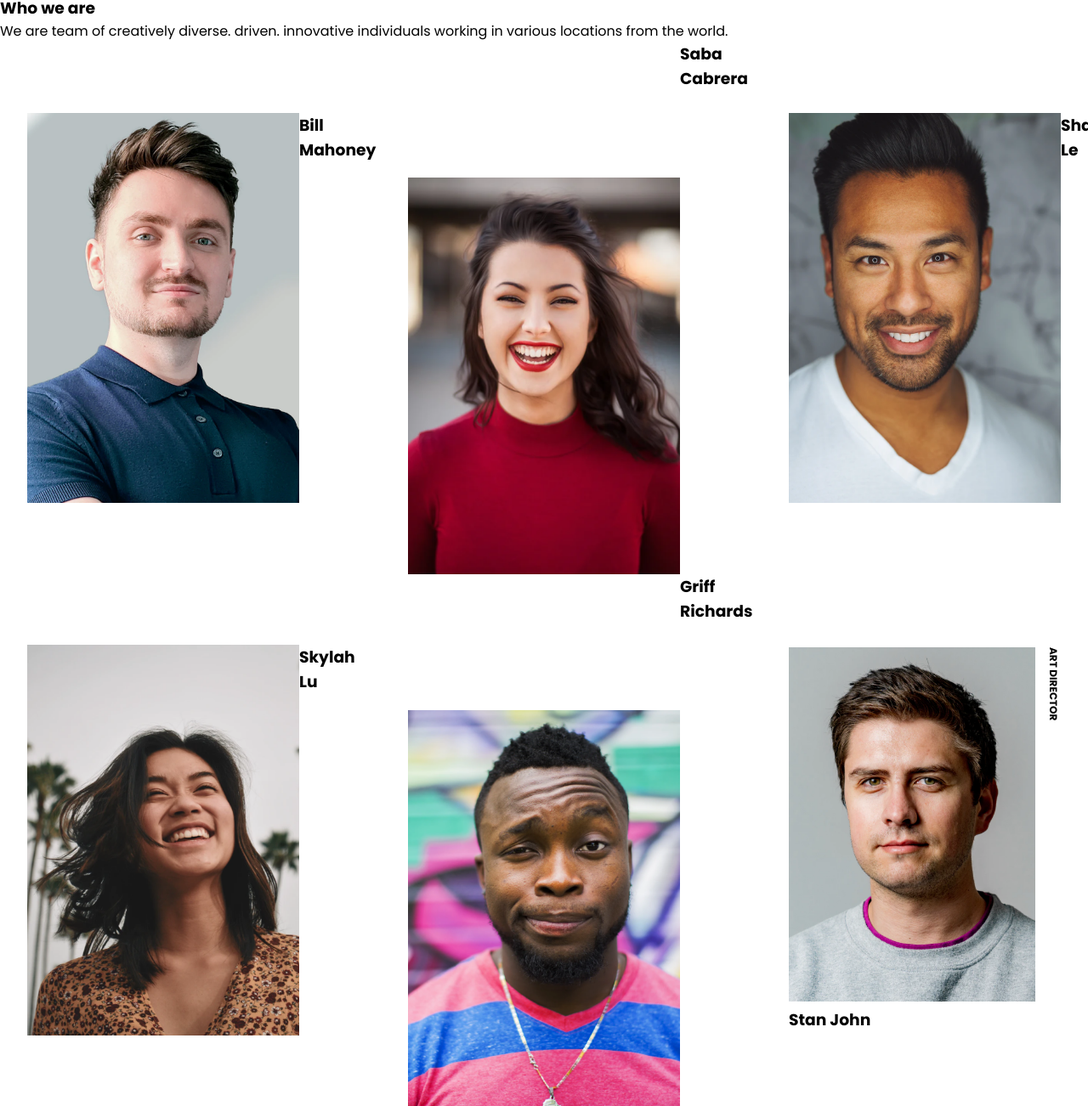
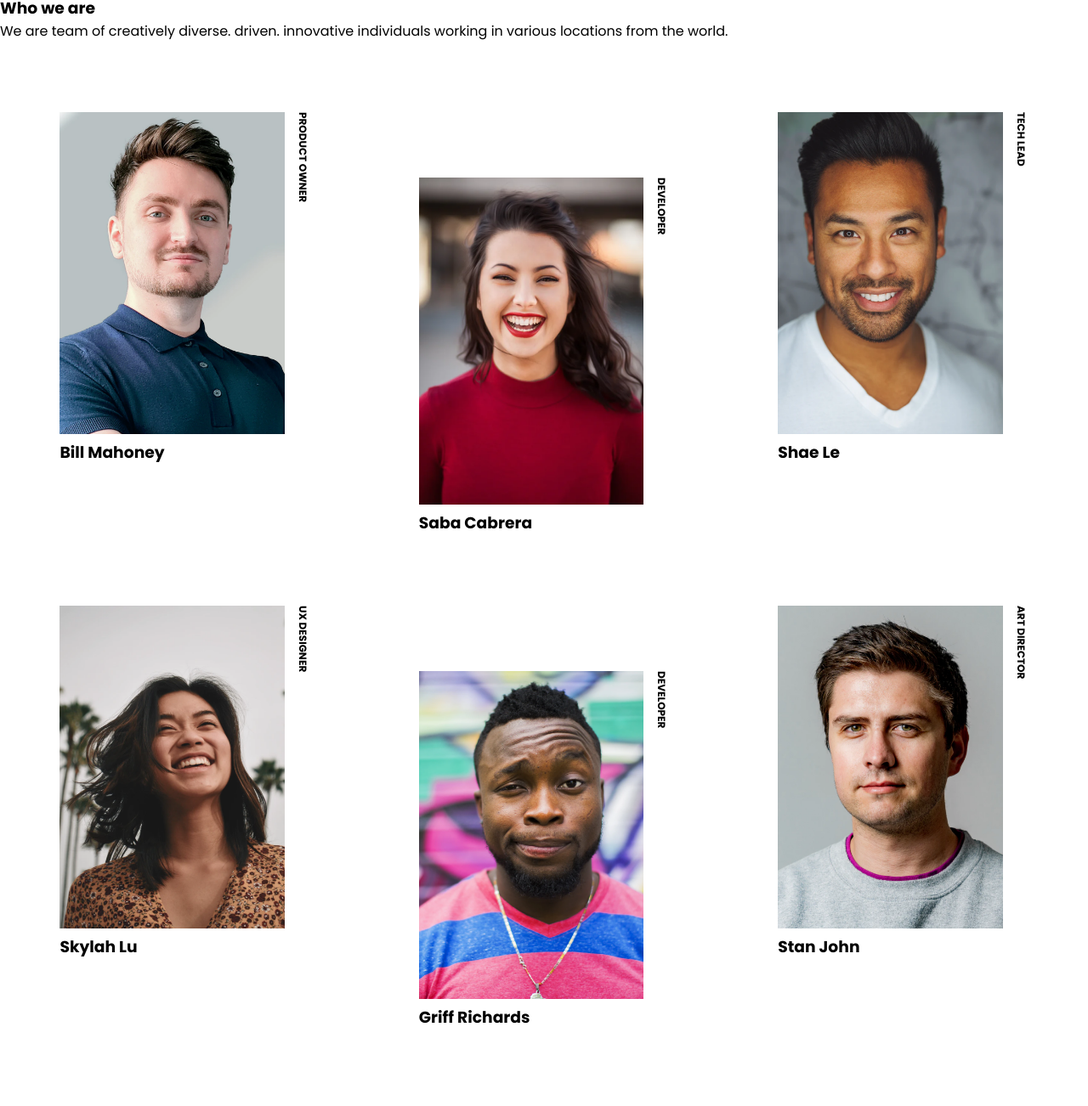
Before and after one commit to justJubair/team-page, a plain HTML site: page index.html in a window 1280 px wide. Shown: the part 40-1342 px from the top of the page at 85% size. After the commit the page ends 1252 px from the top, so only its background shows below. Drawn offline with Linux system fonts and the light colour scheme.

Commit message:
Layout added

```diff
--- a/index.html
+++ b/index.html
@@ -23,30 +23,45 @@
 
         <div class="img-container">
             <div class="img-box">
+                <div>
                     <img src="assets/photo1.png" alt="">
                     <h3>Bill Mahoney</h3>
                 </div>
-            <div class="img-box">
-                <img class="margin-top-img" src="assets/photo2.png" alt="">
+                <h6 class="rotate-text">product owner</h6>
+            </div>
+            <div class="img-box margin-top-img">
+                <div>
+                    <img src="assets/photo2.png" alt="">
                     <h3>Saba Cabrera</h3>
                 </div>
+                <h6 class="rotate-text">developer</h6>
+            </div>
             <div class="img-box">
+                <div>
                     <img src="assets/photo3.png" alt="">
                     <h3>Shae Le</h3>
+                </div>
+                <h6 class="rotate-text">tech lead</h6>
             </div>
         </div>
 
         <div class="img-container bottom-container">
             <div class="img-box">
+                <div>
                     <img src="assets/photo4.png" alt="">
                     <h3>Skylah Lu</h3>
                 </div>
-            <div class="img-box">
-                <img class="margin-top-img" src="assets/photo5.png" alt="">
+                <h6 class="rotate-text">ux designer</h6>
+            </div>
+            <div class="img-box margin-top-img">
+                <div>
+                    <img src="assets/photo5.png" alt="">
                     <h3>Griff Richards</h3>
                 </div>
+                <h6 class="rotate-text">developer</h6>
+            </div>
             <div class="img-box">
-                <div class="img-box-inner">
+                <div>
                     <img src="assets/photo6.png" alt="">
                     <h3>Stan John</h3>
                 </div>
--- a/style.css
+++ b/style.css
@@ -10,11 +10,10 @@ img {
 }
 
 .img-box {
-    width: 25%;
-    display: grid;
+    width: 23%;
+    /* display: grid; */
     /* grid-template-columns: repeat(2,1fr); */
      display: flex;
-
      align-items: flex-start;
 }
 
@@ -25,13 +24,8 @@ img {
     gap: 8em;
 }
 
-.bottom-container {
-    /* margin-top: 8em; */
-}
-
 .margin-top-img {
     margin-top: 10em;
-    /* padding-top: 10em; */
 }
 
 .rotate-text {
@@ -41,4 +35,5 @@ img {
     /* width: 100%; */
     margin-left: 1em;
     writing-mode: vertical-lr;
+    text-transform: uppercase;
 }
```
Lines whose indentation alone changed are shown as unchanged.
